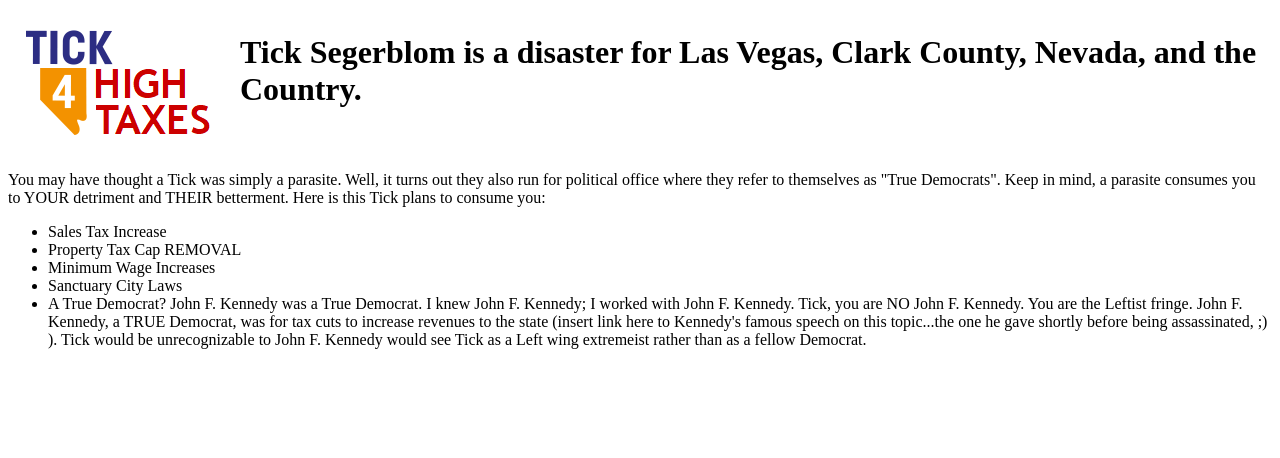
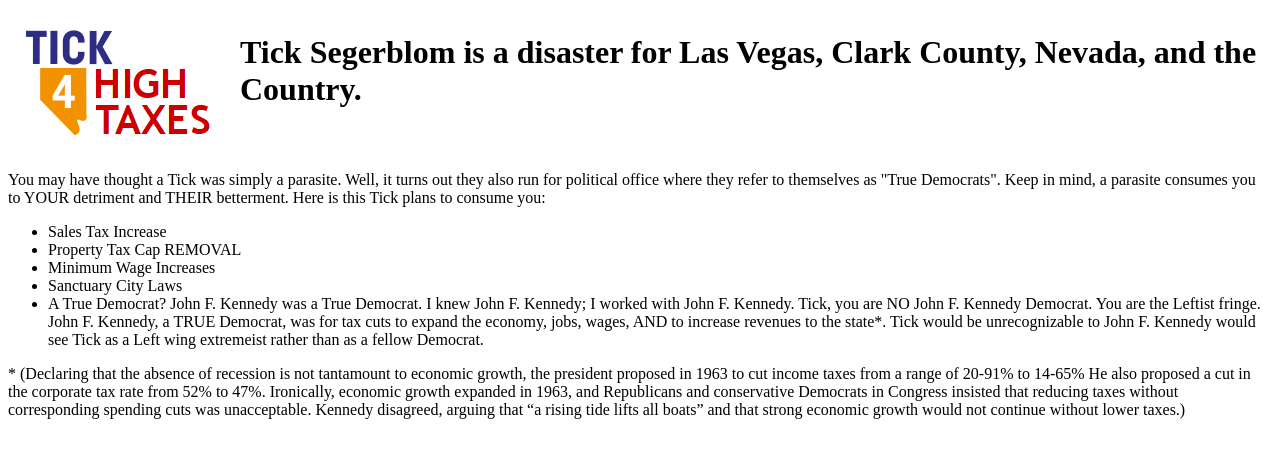
Before and after one commit to jsmith1776/jsmith1776.github.io, a plain HTML site: page index.html in a window 1280 px wide. Drawn offline with Linux system fonts and the light colour scheme.

Commit message:
link to speech

```diff
--- a/index.html
+++ b/index.html
@@ -21,8 +21,10 @@
       <li> Property Tax Cap REMOVAL
       <li> Minimum Wage Increases
       <li> Sanctuary City Laws
-      <li> A True Democrat? John F. Kennedy was a True Democrat. I knew John F. Kennedy; I worked with John F. Kennedy. Tick, you are NO John F. Kennedy. You are the Leftist fringe. John F. Kennedy, a TRUE Democrat, was for tax cuts to increase revenues to the state (insert link here to Kennedy's famous speech on this topic...the one he gave shortly before being assassinated, ;) ). Tick would be unrecognizable to John F. Kennedy would see Tick as a Left wing extremeist rather than as a fellow Democrat.
+      <li> A True Democrat? John F. Kennedy was a True Democrat. I knew John F. Kennedy; I worked with John F. Kennedy. Tick, you are NO John F. Kennedy Democrat. You are the Leftist fringe. John F. Kennedy, a TRUE Democrat, was for tax cuts to expand the economy, jobs, wages, AND to increase revenues to the state*. Tick would be unrecognizable to John F. Kennedy would see Tick as a Left wing extremeist rather than as a fellow Democrat.
     </ul>
 
+    <p>* (Declaring that the absence of recession is not tantamount to economic growth, the president proposed in 1963 to cut income taxes from a range of 20-91% to 14-65% He also proposed a cut in the corporate tax rate from 52% to 47%. Ironically, economic growth expanded in 1963, and Republicans and conservative Democrats in Congress insisted that reducing taxes without corresponding spending cuts was unacceptable. Kennedy disagreed, arguing that “a rising tide lifts all boats” and that strong economic growth would not continue without lower taxes.)
+    <a href="https://www.jfklibrary.org/JFK/JFK-in-History/JFK-on-the-Economy-and-Taxes.aspx"></a>
   </body>
 </html>
```
